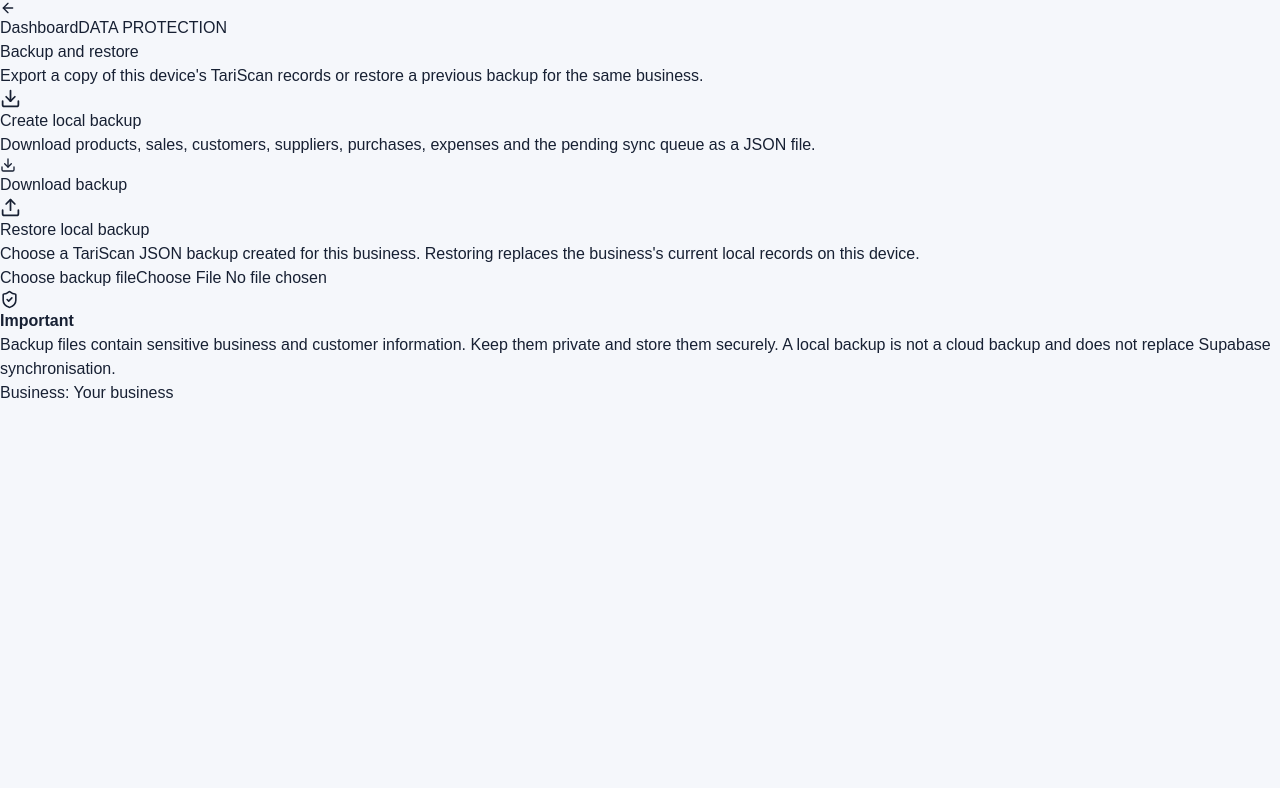
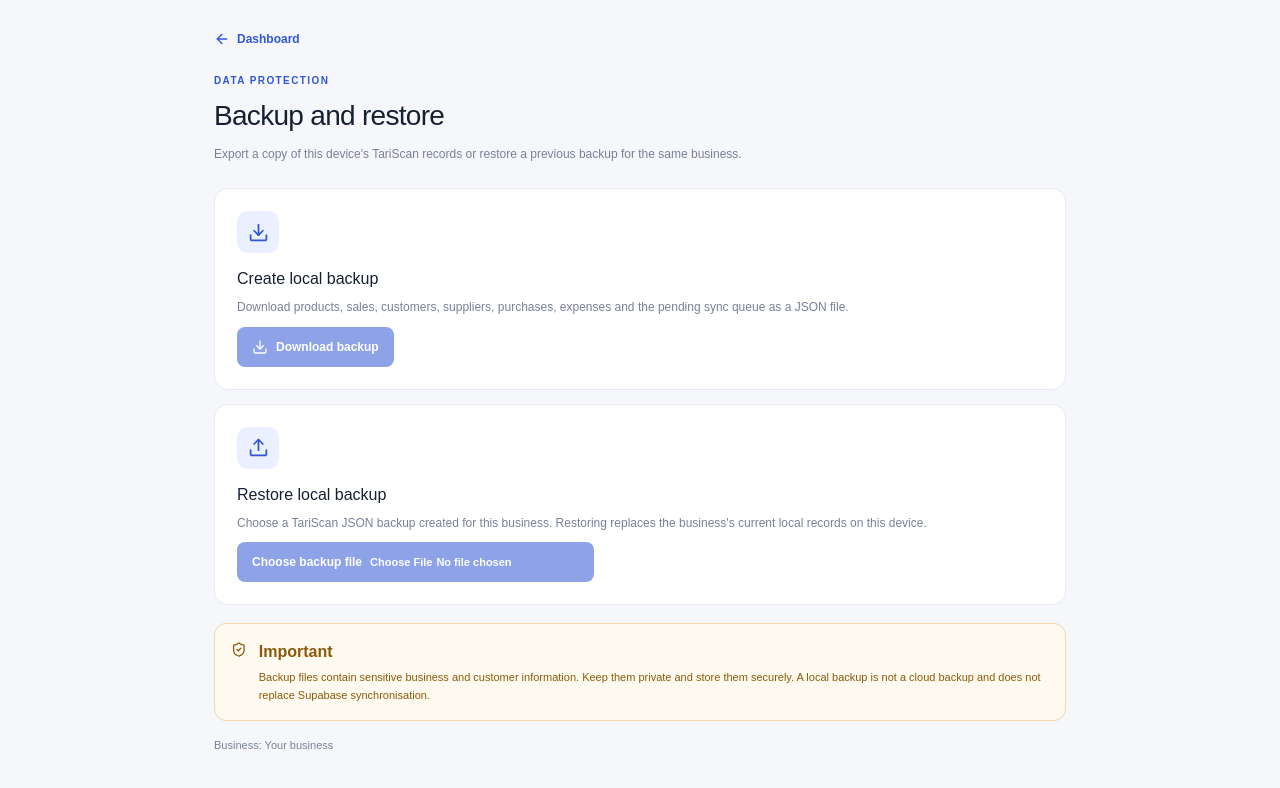
Before and after one commit to tari007/tariscan, a Next.js app: page /backup in a window 1280 px wide. Shown: the top 788 px of the page. Built offline with nearby package versions, Linux system fonts and the light colour scheme.

Commit message:
Build 12: style local backup and restore screen

```diff
--- a/src/app/globals.css
+++ b/src/app/globals.css
@@ -1127,3 +1127,24 @@ a {
 .staff-success{padding:10px 12px;border-radius:8px;background:#e8f7ef;color:#16764f;font-size:12px}
 .empty-state{color:var(--muted);font-size:12px;padding:16px 0}
 @media(max-width:760px){.staff-layout{grid-template-columns:1fr}.staff-members{grid-column:auto}.staff-member{align-items:flex-start;flex-wrap:wrap}.staff-controls{width:100%;padding-left:47px}.staff-controls select{flex:1;max-width:none}}
+
+
+/* Build 12: local backup and restore */
+.backup-page{max-width:900px;margin:0 auto;padding:30px 24px 60px}
+.backup-header{margin-bottom:24px}
+.backup-back{display:inline-flex;align-items:center;gap:7px;color:var(--primary);font-size:12px;font-weight:700;text-decoration:none;margin-bottom:25px}
+.backup-eyebrow{display:block;color:var(--primary);font-size:10px;font-weight:800;letter-spacing:1.4px}
+.backup-header h1{font-size:28px;letter-spacing:-.7px;margin:7px 0}
+.backup-header p,.backup-card p{color:var(--muted);font-size:12px;line-height:1.7}
+.backup-card{background:#fff;border:1px solid var(--border);border-radius:14px;padding:22px;margin:14px 0}
+.backup-icon{width:42px;height:42px;border-radius:11px;background:#eaf0ff;color:var(--primary);display:grid;place-items:center;margin-bottom:14px}
+.backup-card h2{font-size:16px;margin:0 0 6px}
+.backup-card button,.backup-file{display:inline-flex;align-items:center;gap:8px;border:0;border-radius:8px;background:var(--primary);color:#fff;padding:11px 15px;font-size:12px;font-weight:700;cursor:pointer;margin-top:9px}
+.backup-card button:disabled,.backup-file:has(input:disabled){opacity:.55;cursor:not-allowed}
+.backup-file input{max-width:210px;font-size:11px}
+.backup-warning{display:flex;align-items:flex-start;gap:12px;padding:16px;border:1px solid #f0d9a5;background:#fffaf0;border-radius:12px;color:#8a5a0a;margin-top:18px}
+.backup-warning p{font-size:11px;line-height:1.6;margin:5px 0 0}
+.backup-message,.backup-error{padding:11px 13px;border-radius:8px;font-size:12px}
+.backup-message{background:#e8f7ef;color:#16764f}.backup-error{background:#fff0f0;color:#b42318}
+.backup-business{font-size:11px;color:var(--muted);margin-top:16px}
+@media(max-width:760px){.backup-page{padding:20px 15px 50px}.backup-header h1{font-size:24px}.backup-card{padding:17px}.backup-file{display:flex;flex-direction:column;align-items:flex-start}}
```
